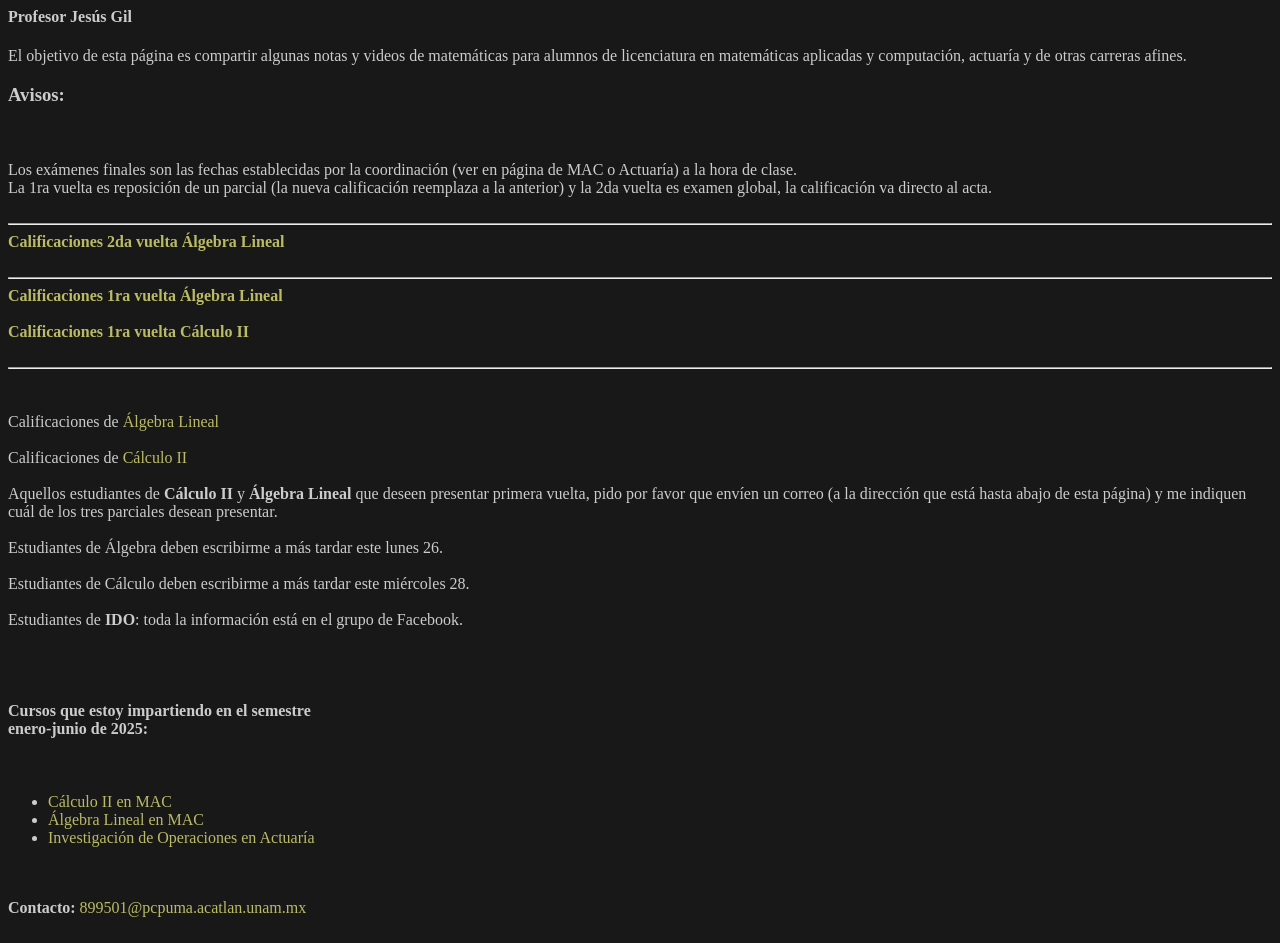
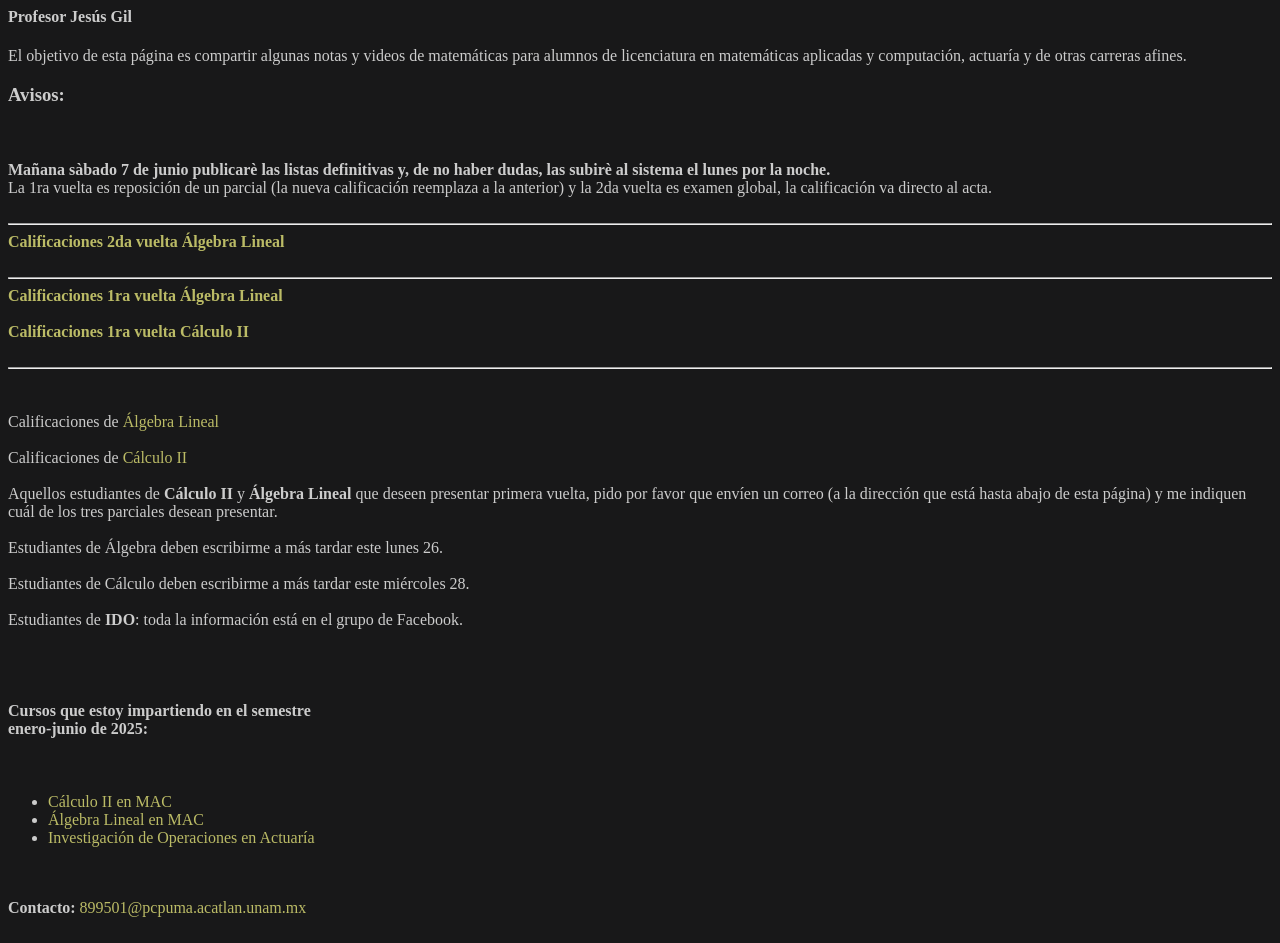
Before and after one commit to jgwalneko/jgwalneko.github.io, a plain HTML site: page index.html in a window 1280 px wide. Drawn offline with Linux system fonts and the light colour scheme.

Commit message:
Update index.html

```diff
--- a/index.html
+++ b/index.html
@@ -11,9 +11,10 @@
     <h3>Avisos:</h3>
 
     <br><br>
-    Los exámenes finales son las fechas establecidas por la coordinación (ver en página de MAC o Actuaría)
-    a la hora de clase.
-    <br>
+        <b>
+    Mañana sàbado 7 de junio publicarè las listas definitivas y, de no haber dudas, las subirè al sistema el lunes por la noche.
+        </b>
+            <br>
     La 1ra vuelta es reposición de un parcial (la nueva calificación reemplaza a la anterior)
         y la 2da vuelta es examen global, la calificación va directo al acta.
         <br><br><hr>
```
